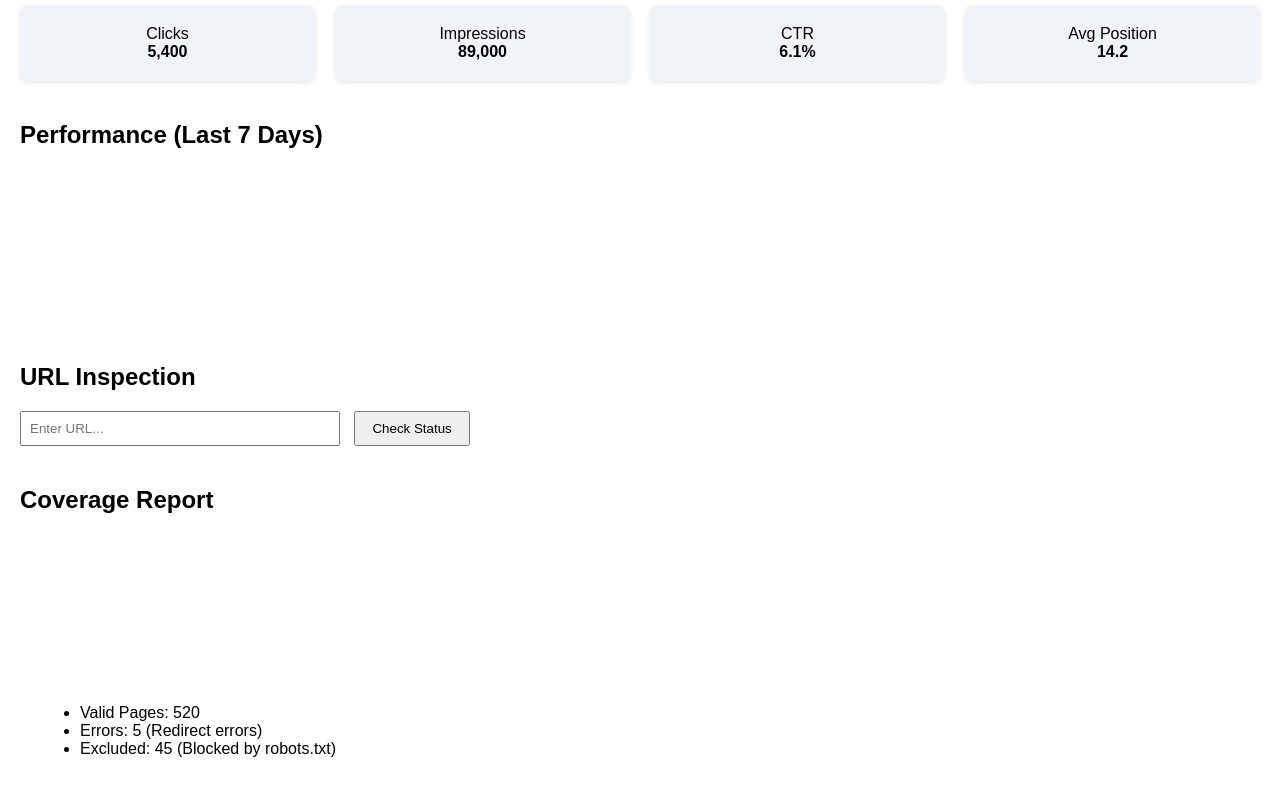
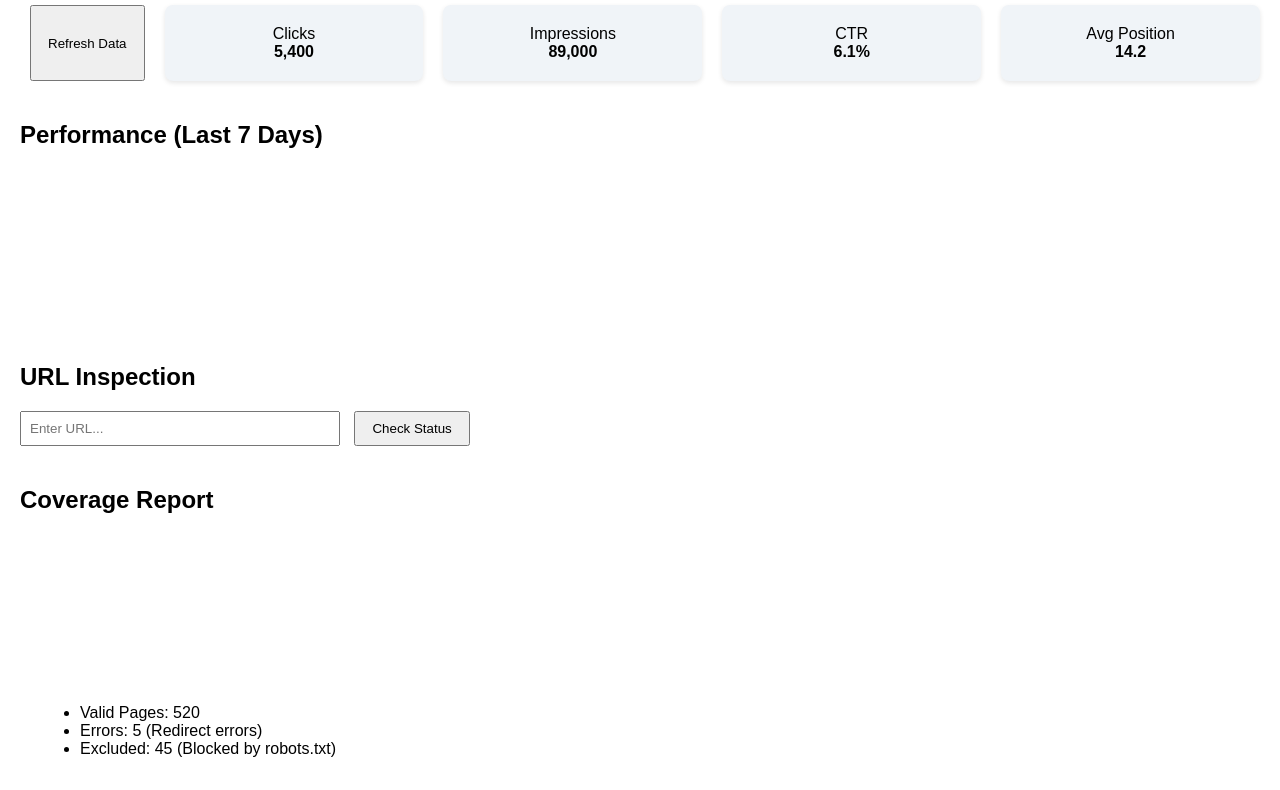
Before and after one commit to drejtor/control-panel, a plain HTML site: page search-console/index.html in a window 1280 px wide. Shown: the part 73-863 px from the top of the page. Drawn offline with nearby package versions, Linux system fonts and the light colour scheme.

Commit message:
Update index.html

```diff
--- a/search-console/index.html
+++ b/search-console/index.html
@@ -11,6 +11,7 @@
   <h1>Google Search Console Dashboard</h1>
 
   <section class="overview-cards">
+    <button onclick="refreshDashboardData()" id="refreshButton">Refresh Data</button>
     <div class="card">Clicks<br><strong>5,400</strong></div>
     <div class="card">Impressions<br><strong>89,000</strong></div>
     <div class="card">CTR<br><strong>6.1%</strong></div>
```
